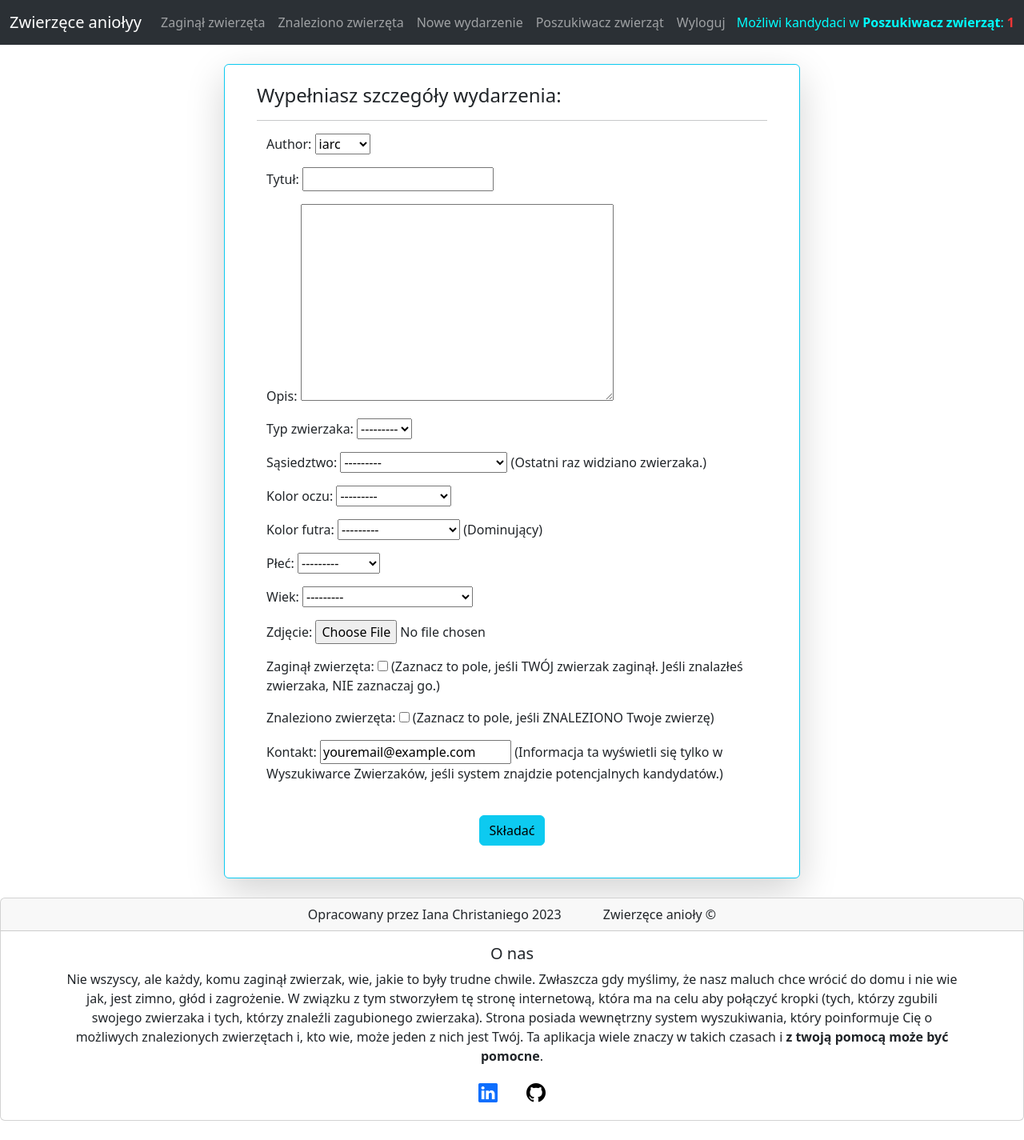
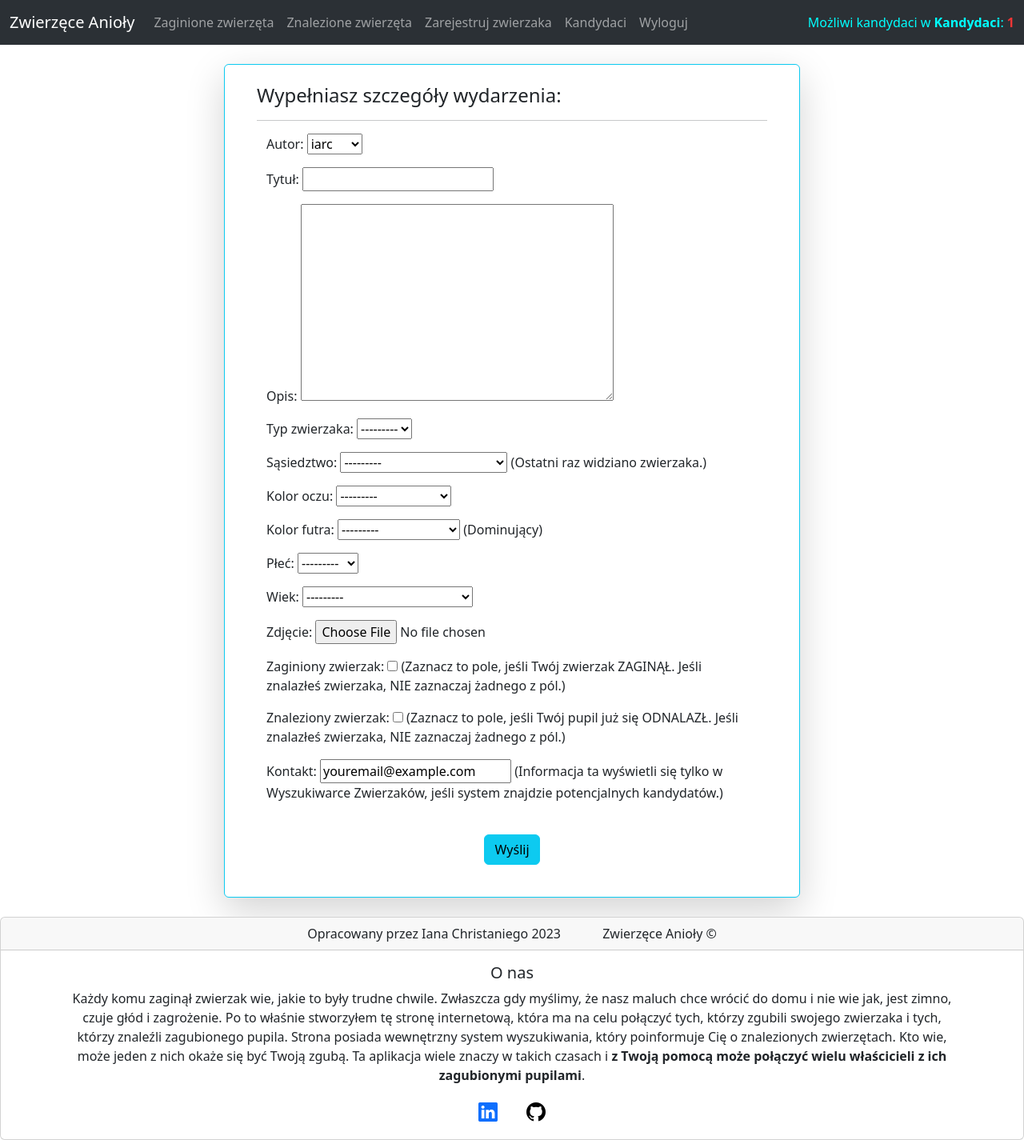
Before and after one commit to ianchristani/petangel, a Django app: page /pets/new/ in a window 1280 px wide. Shown: the whole page at 80% size. Before the commit the page ends 1401 px from the top, so only its background shows below. Run offline with Django 4.2, Linux system fonts and the light colour scheme; a user stored in the database is signed in; data comes from the database, SQL or seed files in the repository; both versions use the stored data as it was after the commit.

Commit message:
polish translation done.

```diff
--- a/crud/models.py
+++ b/crud/models.py
@@ -3,7 +3,7 @@ from django.contrib.auth.models import User
 
 # the table
 class EventModel(models.Model):
-    author = models.ForeignKey(User, on_delete=models.CASCADE, verbose_name="Author")
+    author = models.ForeignKey(User, on_delete=models.CASCADE, verbose_name="Autor")
     title = models.CharField(max_length = 50, blank = False, null = False, verbose_name="Tytuł")
     event = models.TextField(max_length = 250, blank = False, null = False, verbose_name="Opis")
 
@@ -21,7 +21,6 @@ class EventModel(models.Model):
         ("Zielony", "Zielony"),
         ("Niebieski", "Niebieski"),
         ("Miedź/bursztyn", "Miedź/bursztyn"),
-        ("Dziwne oczy", "Dziwne oczy"),
         ("Mieszane kolory", "Mieszane kolory")
     )
     eyesColor = models.CharField(max_length = 35, choices = petsCharacteristics_eyes, blank = True, null = True, verbose_name="Kolor oczu")
@@ -29,21 +28,21 @@ class EventModel(models.Model):
     petsCharacteristics_fur = (
         ("Czarny", "Czarny"),
         ("Biały", "Biały"),
-        ("Pomarańczy", "Pomarańczy"),
+        ("Rudy", "Rudy"),
         ("Szary", "Szary"),
         ("Dwa różne kolory", "Dwa różne kolory"),
-        ("Try różne kolory", "Try różne kolory")
+        ("Trzy różne kolory", "Trzy różne kolory")
     )
     furColor = models.CharField(max_length = 18, choices = petsCharacteristics_fur, help_text="(Dominujący)", verbose_name="Kolor futra")
 
     petsCharacteristics_gender = (
-        ("Mężczyzna", "Mężczyzna"),
-        ("Kobieta", "Kobieta")
+        ("Samiec", "Samiec"),
+        ("Samica", "Samica")
     )
     gender = models.CharField(max_length = 9, choices = petsCharacteristics_gender, blank = True, null = True, verbose_name="Płeć")
 
     petsCharacteristics_age = (
-        ("dziecko (do 1 roku życia)", "dziecko (do 1 roku życia)"),
+        ("szczenię (do 1 roku życia)", "szczenię (do 1 roku życia)"),
         ("dorosły (do 10 roku życia)", "dorosły (do 10 roku życia)"),
         ("seniorzy (od 10 lat)", "seniorzy (od 10 lat)")
     )
@@ -79,9 +78,9 @@ class EventModel(models.Model):
     date = models.DateField(auto_now = True, verbose_name="Data")
 
     # if the pet is lost is True
-    lost = models.BooleanField(help_text = "(Zaznacz to pole, jeśli TWÓJ zwierzak zaginął. Jeśli znalazłeś zwierzaka, NIE zaznaczaj go.)", verbose_name="Zaginął zwierzęta")
+    lost = models.BooleanField(help_text = "(Zaznacz to pole, jeśli Twój zwierzak ZAGINĄŁ. Jeśli znalazłeś zwierzaka, NIE zaznaczaj żadnego z pól.)", verbose_name="Zaginiony zwierzak")
     # this option is to be marked if the pet was found
-    found = models.BooleanField(default = False, help_text="(Zaznacz to pole, jeśli ZNALEZIONO Twoje zwierzę)", verbose_name="Znaleziono zwierzęta")
+    found = models.BooleanField(default = False, help_text="(Zaznacz to pole, jeśli Twój pupil już się ODNALAZŁ. Jeśli znalazłeś zwierzaka, NIE zaznaczaj żadnego z pól.)", verbose_name="Znaleziony zwierzak")
 
     # displaying the colunms with names
     def __str__(self) -> str:
--- a/crud/templates/eventform.html
+++ b/crud/templates/eventform.html
@@ -26,7 +26,7 @@
                             {% endif %}
                         </div>
                         <div class="container text-center">
-                            <button type="submit" class="btn btn-info mt-4">Składać</button>
+                            <button type="submit" class="btn btn-info mt-4">Wyślij</button>
                         </div>
                     </form>
                 </div>
--- a/crud/templates/general_users_template.html
+++ b/crud/templates/general_users_template.html
@@ -9,34 +9,34 @@
     <link href="https://cdn.jsdelivr.net/npm/bootstrap@5.3.2/dist/css/bootstrap.min.css" rel="stylesheet" integrity="sha384-T3c6CoIi6uLrA9TneNEoa7RxnatzjcDSCmG1MXxSR1GAsXEV/Dwwykc2MPK8M2HN" crossorigin="anonymous">
     <link rel="stylesheet" href="{% static 'general_users_template.css' %}">
     <link rel="stylesheet" href="https://cdn.jsdelivr.net/npm/bootstrap-icons@1.11.1/font/bootstrap-icons.css">
-    <title>Zwierzęce anioły - Strefa użytkownika</title>
+    <title>Zwierzęce Anioły - Strefa użytkownika</title>
 </head>
 <body>
     <!-- navbar -->
     <nav class="navbar navbar-expand-lg sticky-top bg-body-tertiary" data-bs-theme="dark">
       <div class="container-fluid">
-        <a class="navbar-brand" href="#">Zwierzęce aniołyy</a>
+        <a class="navbar-brand" href="#">Zwierzęce Anioły</a>
         <button class="navbar-toggler" type="button" data-bs-toggle="collapse" data-bs-target="#navbarText" aria-controls="navbarText" aria-expanded="false" aria-label="Toggle navigation">
           <span class="navbar-toggler-icon"></span>
         </button>
         <div class="collapse navbar-collapse" id="navbarText">
           <ul class="navbar-nav me-auto mb-2 mb-lg-0">
             <li class="nav-item">
-                <a href="{% url 'crud:lostList' %}" class="nav-link" id="events">Zaginął zwierzęta</a>
+                <a href="{% url 'crud:lostList' %}" class="nav-link" id="events">Zaginione zwierzęta</a>
             </li>
             <li class="nav-item">
-              <a href="{% url 'crud:foundList' %}" class="nav-link" id="events">Znaleziono zwierzęta</a>
+              <a href="{% url 'crud:foundList' %}" class="nav-link" id="events">Znalezione zwierzęta</a>
           </li>
             <li class="nav-item">
-              <a href="{% url 'crud:newEvent' %}" class="nav-link">Nowe wydarzenie</a>
+              <a href="{% url 'crud:newEvent' %}" class="nav-link">Zarejestruj zwierzaka</a>
             </li>
             {% if amountOfCandidates > 0 %}
             <li class="nav-item">
-              <a href="{% url 'crud:possibleCandidates' %}" class="nav-link">Poszukiwacz zwierząt</a>
+              <a href="{% url 'crud:possibleCandidates' %}" class="nav-link">Kandydaci</a>
             </li>
             {% else %}
             <li class="nav-item">
-              <a href="" class="nav-link">Poszukiwacz zwierząt</a>
+              <a href="" class="nav-link disabled">Kandydaci</a>
             </li>
             {% endif %}
             <li class="nav-item">
@@ -45,7 +45,7 @@
           </ul>
           <!-- Contextualizing the user -->
           <span class="navbar-text">
-            <span class="path">Możliwi kandydaci w <strong>Poszukiwacz zwierząt</strong>: </span><strong id="finder">{{ amountOfCandidates }}</strong>
+            <span class="path">Możliwi kandydaci w <strong>Kandydaci</strong>: </span><strong id="finder">{{ amountOfCandidates }}</strong>
           </span>
         </div>
       </div>
@@ -64,19 +64,19 @@
     <div class="card text-center">
       <div class="card-header">
         <span class="card-text m-4">Opracowany przez Iana Christaniego 2023</span>
-        <span class="card-text m-4">Zwierzęce anioły &copy;</span>
+        <span class="card-text m-4">Zwierzęce Anioły &copy;</span>
       </div>
       <div class="card-body">
         <div class="container m-6">
           <h5 class="card-title">O nas</h5>
           <p class="card-text">
-            Nie wszyscy, ale każdy, komu zaginął zwierzak, wie, jakie to były trudne chwile.
+            Każdy komu zaginął zwierzak wie, jakie to były trudne chwile.
             Zwłaszcza gdy myślimy, że nasz maluch chce wrócić do domu i nie wie jak,
-            jest zimno, głód i zagrożenie. W związku z tym stworzyłem tę stronę internetową, która ma na celu
-            aby połączyć kropki (tych, którzy zgubili swojego zwierzaka i tych, którzy znaleźli zagubionego zwierzaka).
-            Strona posiada wewnętrzny system wyszukiwania, który poinformuje Cię o możliwych znalezionych zwierzętach i, kto wie,
-            może jeden z nich jest Twój. Ta aplikacja wiele znaczy w takich czasach i
-            <strong>z twoją pomocą może być pomocne</strong>.
+            jest zimno, czuje głód i zagrożenie. Po to właśnie stworzyłem tę stronę internetową, która ma na celu
+            połączyć tych, którzy zgubili swojego zwierzaka i tych, którzy znaleźli zagubionego pupila.
+            Strona posiada wewnętrzny system wyszukiwania, który poinformuje Cię o znalezionych zwierzętach. Kto wie,
+            może jeden z nich okaże się być Twoją zgubą. Ta aplikacja wiele znaczy w takich czasach i
+            <strong>z Twoją pomocą może połączyć wielu właścicieli z ich zagubionymi pupilami</strong>.
           </p>
           <a href="https://www.linkedin.com/in/ian-christani/"><i class="bi bi-linkedin m-3"></i></a>
           <a href="https://github.com/ianchristani/petangel"><i class="bi bi-github m-3"></i></a>
--- a/crud/templates/possiblecandidates.html
+++ b/crud/templates/possiblecandidates.html
@@ -27,7 +27,7 @@
                             <li class="list-group-item"><strong>Typ zwierzaka: </strong> {{ event.petType }}</li>
                             <li class="list-group-item"><strong>Płeć: </strong> {{ candidates.gender }}</li>
                             <li class="list-group-item"><strong>Wiek: </strong> {{ candidates.age }}</li>
-                            <li class="list-group-item"><strong>Author: </strong> {{ candidates.author }}</li>
+                            <li class="list-group-item"><strong>Autor: </strong> {{ candidates.author }}</li>
                             <li class="list-group-item"><strong>Data: </strong> {{ candidates.date }}</li>
                             <li class="list-group-item"><strong>Kontakt: </strong> {{ candidates.contact }}</li>
                         </ul>
@@ -35,7 +35,7 @@
                     <br>
                 {% endfor %}
             {% else %}
-                <p>Przepraszamy, nie znaleziono żadnego zwierzaka pasującego do twojego.</p>
+                <p>Przepraszamy, nie znaleziono żadnego zwierzaka pasującego do Twojego opisu.</p>
             {% endif %}
         </div>
     </div>
--- a/users/static/general_template.js
+++ b/users/static/general_template.js
@@ -4,11 +4,11 @@ let locatorContent = document.getElementById("finder");
 
 switch (theUrl) {
     case "/login/":
-      locatorContent.innerHTML = "login in";
+      locatorContent.innerHTML = "zaloguj się";
     break;
     case "/signup/":
-      locatorContent.innerHTML = "signing up";
+      locatorContent.innerHTML = "zarejestruj się";
     break;
     default:
-        locatorContent.innerHTML = "Home";
+        locatorContent.innerHTML = "strona główna";
   }
--- a/users/templates/index.html
+++ b/users/templates/index.html
@@ -5,7 +5,7 @@
   <div class="card border-info shadow-lg" style="max-width: 35rem;">
     <div class="card-body">
       <div class="container m-4">
-        <h1 class="card-title">Witamy w zwierzęcych aniołach</h1>
+        <h2 class="card-title">Witamy w Zwierzęcych Aniołach</h2>
       </div>
       <div class="container text-center">
         <p>Jeśli jesteś już zarejestrowany, zaloguj się <a href="{% url 'users:login' %}">tutaj</a></p>
--- a/users/templates/login.html
+++ b/users/templates/login.html
@@ -13,7 +13,7 @@
                     {% csrf_token %}
                     {{ authform.as_p }}
                     <div class="container text-center mt-6">
-                        <button class="btn btn-info" type="submit">Uwierzytelniać</button>
+                        <button class="btn btn-info" type="submit">Zaloguj</button>
                     </div>
                 </form>
             </div>
--- a/users/templates/signup.html
+++ b/users/templates/signup.html
@@ -13,7 +13,7 @@
                     {% csrf_token %}
                     {{ signupform.as_p }}
                     <div class="container text-center">
-                        <button type="submit" class="btn btn-info">Wysłać</button>
+                        <button type="submit" class="btn btn-info">Wyślij</button>
                     </div>
                 </form>
             </div>
```
Also changed, not shown: crud/templates/foundlist.html (+5 -5 lines), crud/templates/lostlist.html (+5 -5 lines), users/templates/general_template.html (+10 -10 lines), db.sqlite3.
